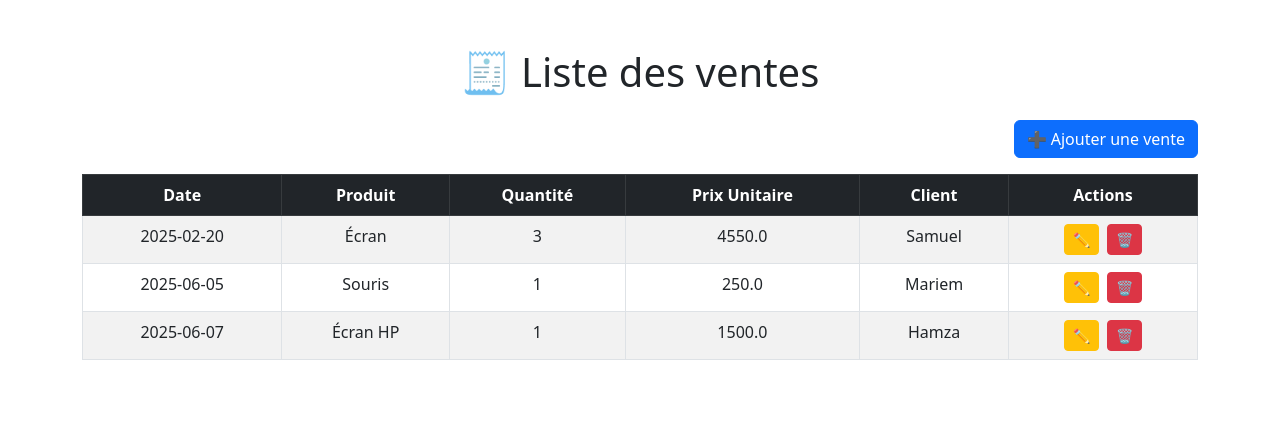
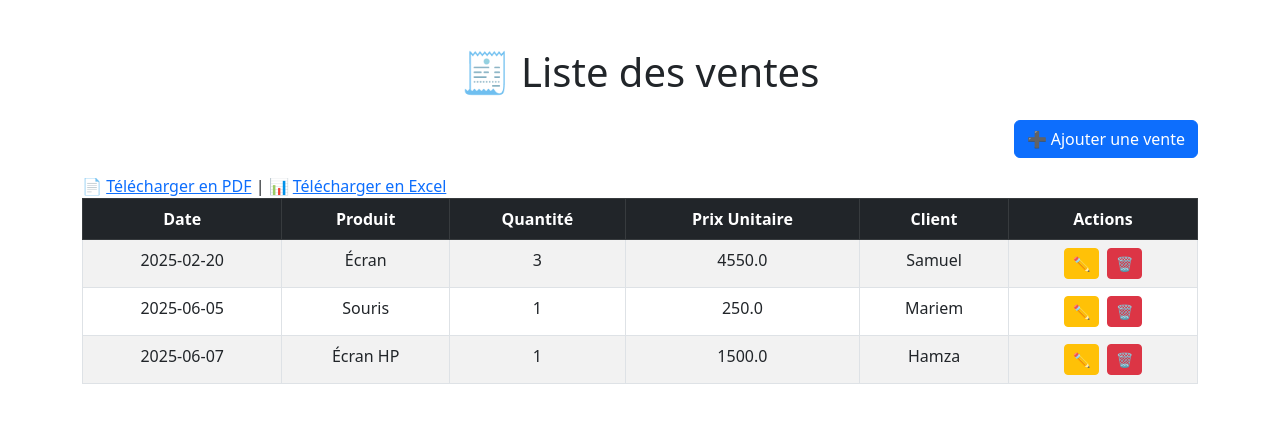
Before and after one commit to HanouneCamara/vente_dashboard, a Flask app: page / in a window 1280 px wide. Shown: the top 423 px of the page. Run offline with Flask 3, Linux system fonts and the light colour scheme; data comes from the database, SQL or seed files in the repository.

Commit message:
genererRapport

```diff
--- a/app.py
+++ b/app.py
@@ -1,5 +1,8 @@
-from flask import Flask, render_template, request, redirect, url_for
+from flask import Flask, render_template, request, redirect, url_for, make_response, send_file
 import sqlite3
+from xhtml2pdf import pisa
+from io import BytesIO
+import openpyxl
 
 app = Flask(__name__)
 
@@ -77,6 +80,40 @@ def modifier(id):
     conn.close()
     return render_template('modifier.html', vente=vente)
 
+@app.route('/reports/pdf')
+def generer_pdf():
+    ventes = get_all_ventes()
+    rendered = render_template("rapport_pdf.html", ventes=ventes)
+
+    pdf = BytesIO()
+    pisa_status = pisa.CreatePDF(rendered, dest=pdf)
+
+    if not pisa_status.err:
+        pdf.seek(0)
+        return send_file(pdf, mimetype='application/pdf', as_attachment=True, download_name='rapport_ventes.pdf')
+    return "Erreur lors de la génération du PDF"
+
+@app.route('/reports/excel')
+def generer_excel():
+    ventes = get_all_ventes()
+
+    wb = openpyxl.Workbook()
+    ws = wb.active
+    ws.title = "Ventes"
+
+    # Entête
+    ws.append(["ID", "Date", "Produit", "Quantité", "Prix Unitaire", "Client"])
+
+    # Données
+    for v in ventes:
+        ws.append([v["id"], v["date"], v["produit"], v["quantite"], v["prix_unitaire"], v["client"]])
+
+    # Sauvegarde en mémoire
+    output = BytesIO()
+    wb.save(output)
+    output.seek(0)
+
+    return send_file(output, mimetype='application/vnd.openxmlformats-officedocument.spreadsheetml.sheet', as_attachment=True, download_name='rapport_ventes.xlsx')
 
 if __name__ == '__main__':
     app.run(debug=True)
--- a/templates/index.html
+++ b/templates/index.html
@@ -18,6 +18,11 @@
                 ➕ Ajouter une vente
             </a>
         </div>
+        <div class="mt-3">
+            📄 <a href="{{ url_for('generer_pdf') }}">Télécharger en PDF</a> |
+            📊 <a href="{{ url_for('generer_excel') }}">Télécharger en Excel</a>
+        </div>
+
 
         <!-- ✅ Tableau des ventes -->
         <table class="table table-bordered table-striped table-hover">
```
Also changed, not shown: templates/rapport_pdf.html (added, +35 -0 lines).
